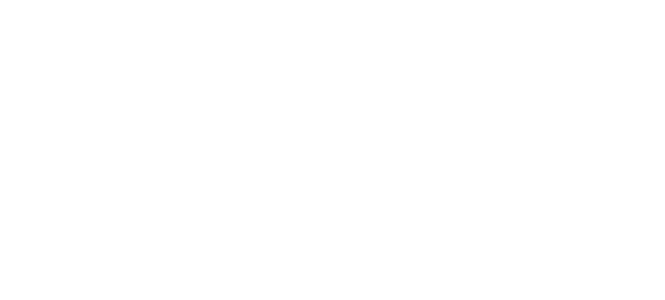
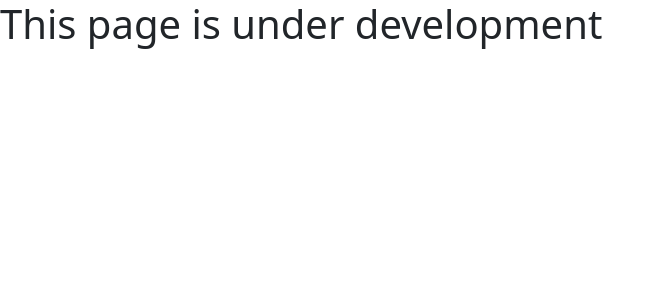
Before and after one commit to Merjina/ReactProject, a React (Create React App) app in the folder reactproject/: page /signup in a window 1280 px wide. Before the commit this address had no page. Shown: the top 300 px of the page, without its empty margins (0-665 px from the left). Built offline with nearby package versions, Linux system fonts and the light colour scheme.

Commit message:
buttons added

```diff
--- a/reactproject/src/App.jsx
+++ b/reactproject/src/App.jsx
@@ -13,6 +13,7 @@ import Cart from './components/Cart';
 import AdminDashboard from './components/AdminDashboard';
 
 import Wishlist from './components/Wishlist';
+import SignUp from './components/SignUp';
 
 
 
@@ -36,6 +37,7 @@ function App() {
           <Route path="/admin" element={<AdminDashboard/>}/>
 
           <Route path="/wishlist" element={<Wishlist/>}/>
+          <Route path="/signup" element={<SignUp/>}/>
 
         </Routes>
       </div>
--- /dev/null
+++ b/reactproject/src/components/SignUp.jsx
@@ -0,0 +1,11 @@
+import React from 'react'
+
+function SignUp() {
+  return (
+    <div>
+      <h1>This page is under development</h1>
+    </div>
+  )
+}
+
+export default SignUp
```
